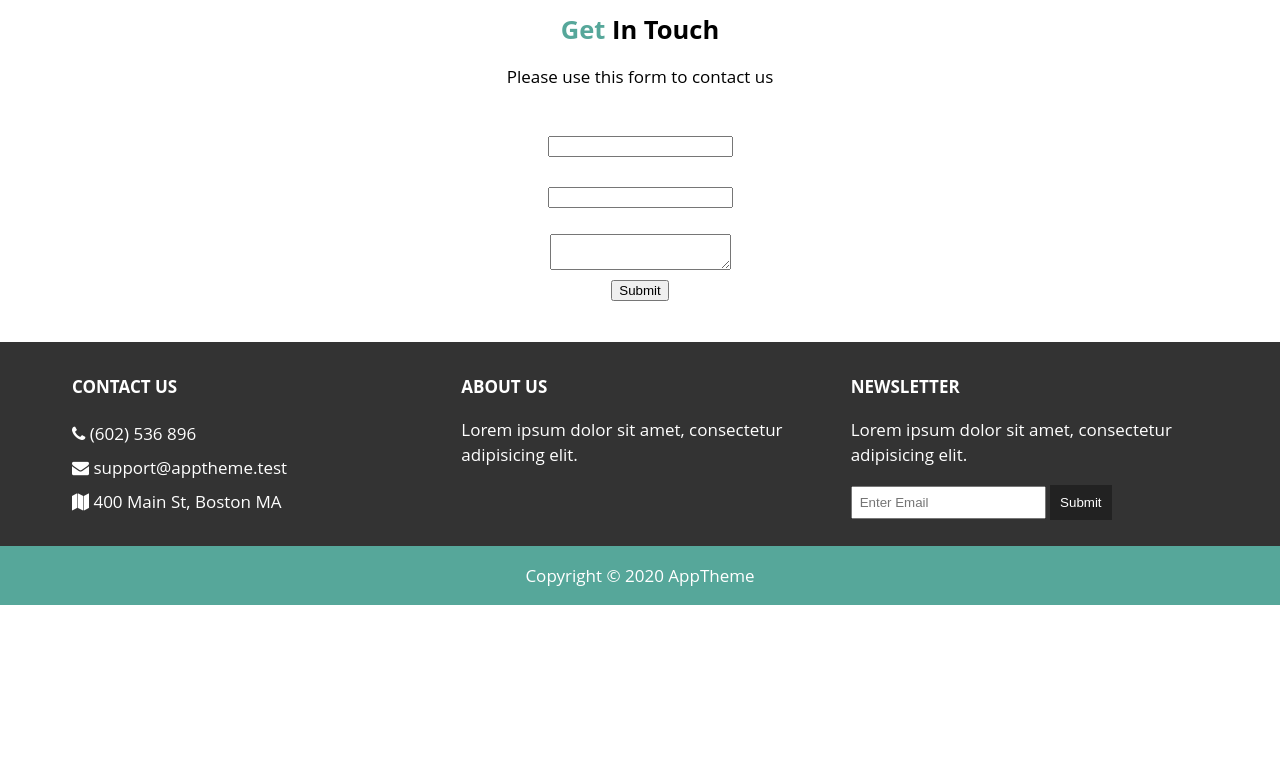
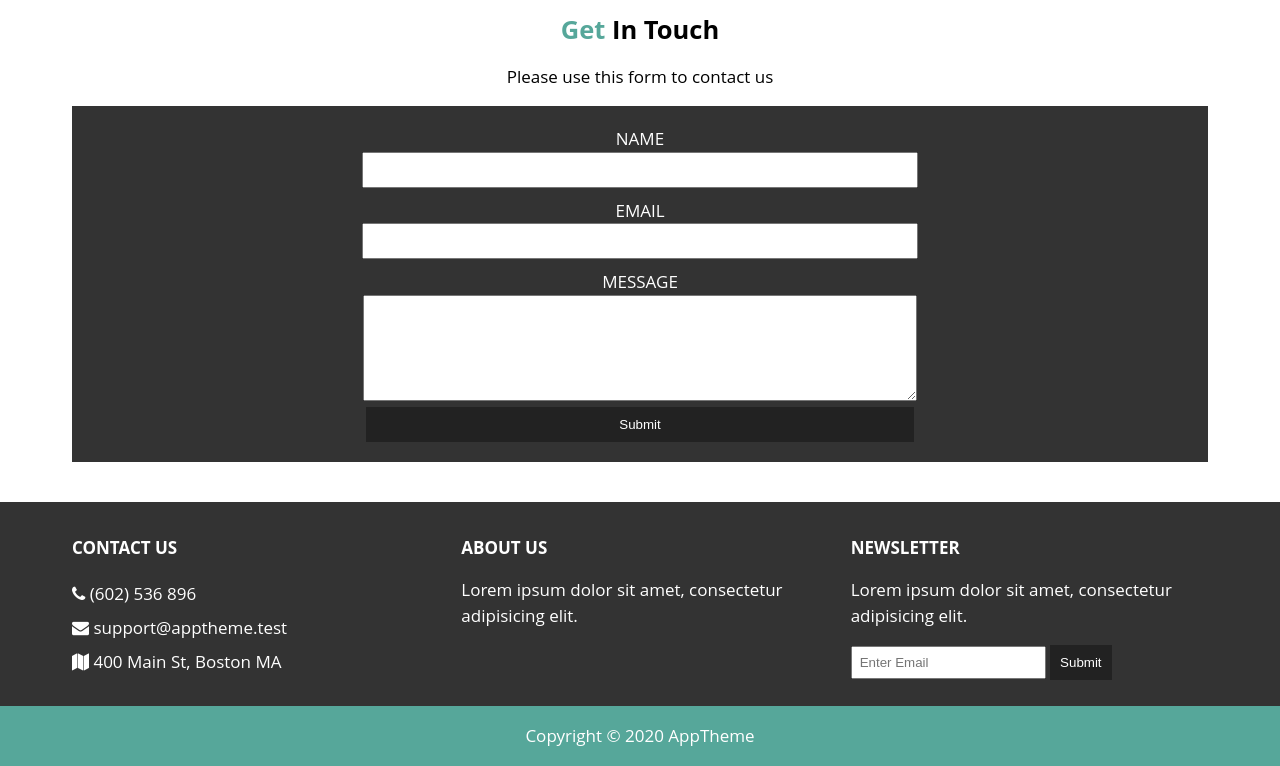
Before and after one commit to AlejoVE/app-theme, a plain HTML site: page contact.html in a window 1280 px wide. Shown: the part 144-910 px from the top of the page. Before the commit the page ends 800 px from the top, so only its background shows below. Drawn offline with Linux system fonts and the light colour scheme.

Commit message:
I added the styles for contact.html

```diff
--- a/contact.html
+++ b/contact.html
@@ -50,15 +50,15 @@
                     <p>Please use this form to contact us</p>
                     <form>
                         <div>
-                            <label for="name"></label><br>
+                            <label for="name">Name</label><br>
                             <input type="text" name="name">
                         </div>
                         <div>
-                            <label for="email"></label><br>
+                            <label for="email">Email</label><br>
                             <input type="text" name="email">
                         </div>
                         <div>
-                            <label for="message"></label><br>
+                            <label for="message">Message</label><br>
                             <textarea name="message"></textarea>
                         </div>
                         <button type="submit" name="button">Submit</button>
--- a/css/style.css
+++ b/css/style.css
@@ -176,6 +176,35 @@ img{
     color: #fff;
 }
 
+/*CONTACT*/
+.contact form{
+    background-color: #333;
+    color: #fff;
+    padding: 20px;
+}
+
+.contact form input[type="text"]{
+    width: 50%;
+    height: 30px;
+    margin-bottom: 10px;
+}
+
+.contact form textarea{
+    width: 50%;
+    height: 100px;
+}
+
+.contact form button{
+    width: 50%;
+    padding: 10px 0;
+    border: 0;
+    background: #222;
+    color: #fff;
+}
+
+.contact form label{
+    text-transform: uppercase;
+}
 
 /*MEDIA QUERIES*/
 @media(max-width: 800px){
```
